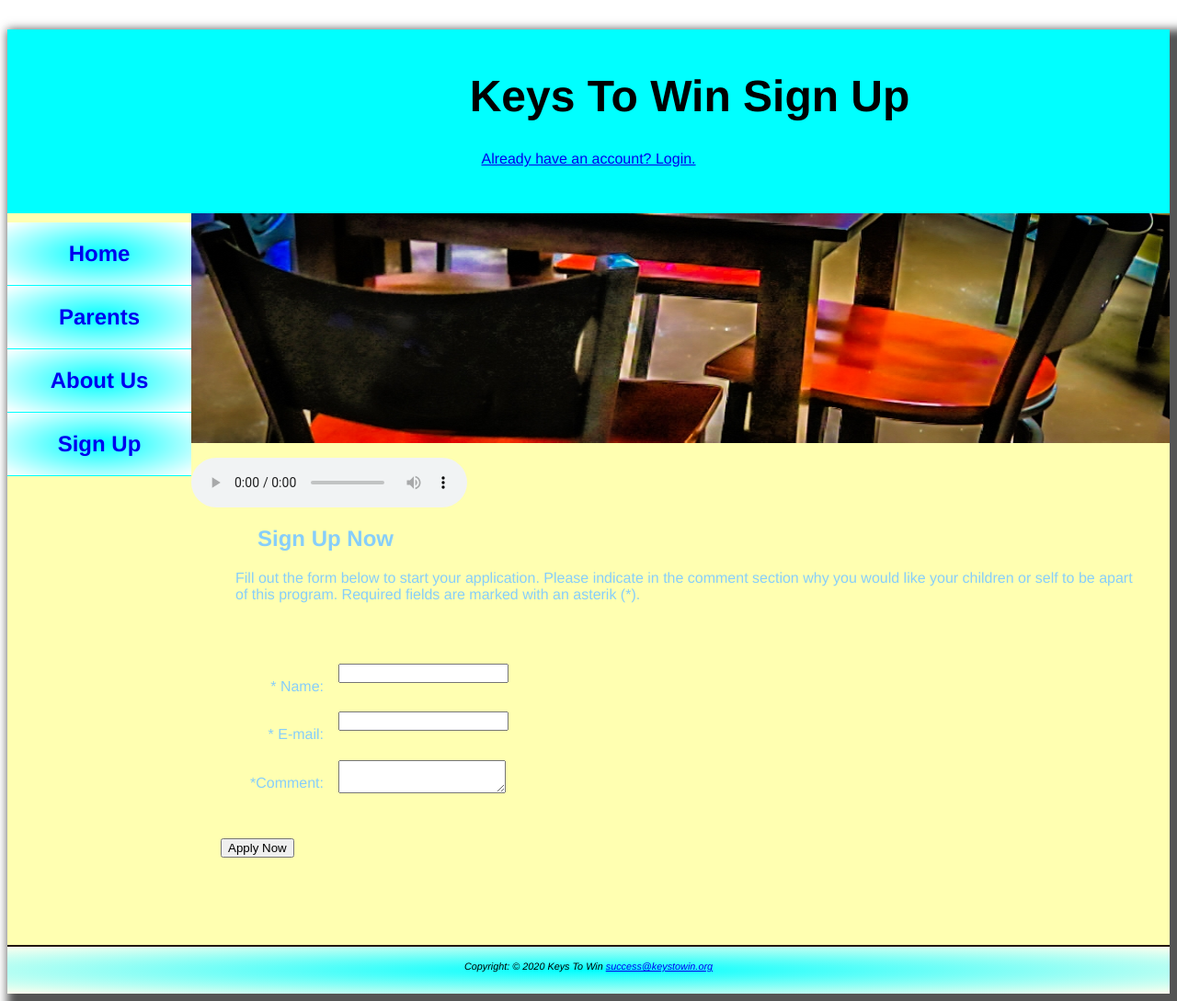
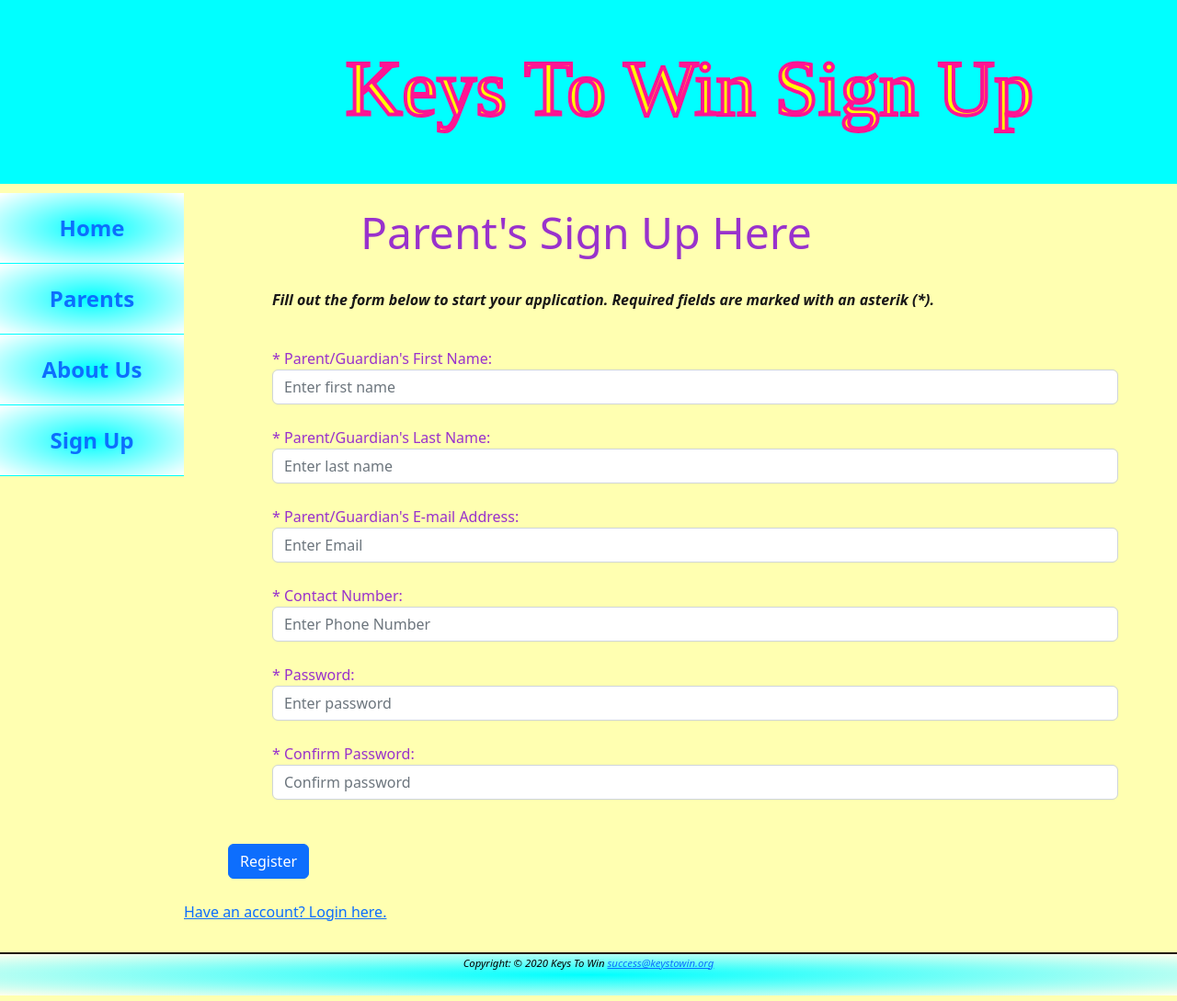
Before and after one commit to Shawna-Harris/ktw_git, a Flask app: page /sign_up in a window 1280 px wide. Shown: the whole page at 92% size. Run offline with Flask 2, Linux system fonts and the light colour scheme.

Commit message:
sign-up form login form

```diff
--- a/KTW/website/__init__.py
+++ b/KTW/website/__init__.py
@@ -1,8 +1,14 @@
 from flask import Flask
+from flask_sqlalchemy import SQLAlchemy
 
 #function to initiate flask
 def create_app():
     app = Flask(__name__)
+
+
+
+
+
 
     #secure cookies and session data for app
     app.config['SECRET_KEY']= 'pick pocket put a pickle in a puddle'
--- a/KTW/website/static/keystowin.css
+++ b/KTW/website/static/keystowin.css
@@ -23,7 +23,7 @@ header { background-color: cyan;
 #my_title{
 	color: yellow;
 	font-family: Goudy Old Style;
-	font-size: 96px;
+	font-size: 85px;
 	-webkit-text-stroke-width: 4px;
     -webkit-text-stroke-color: DeepPink;
 }
@@ -170,25 +170,10 @@ table { margin : auto;
 
 td, th {padding : 10px;
 }
-
-
 .altrow { background-color : #d2b48e;}
 
-form { padding : 2em }
-label{ float : left;
-       display : block;
-	   text-align  : right;
-	   width : 8em;
-	   padding : 1em;}
-
-input, textarea { display : block;
-                  margin-bottom : 1em;}
 
 #mySubmit { margin-left : 9.5em;}
 
-#herojobs { height : 250px;
-            background-image : url(herojobs.jpg);
-            background-size : 100% 100% ;}
-
 audio  { display : block;
         margin-top : 1em; }
--- a/KTW/website/templates/signup.html
+++ b/KTW/website/templates/signup.html
@@ -2,7 +2,12 @@
 <html lang="en">
 <head>
 <title>Keys To Win Sign Up</title>
-<link href="{{ url_for('static', filename ='keystowin.css')}}"  rel="stylesheet">
+<link href="{{ url_for('static', filename ='keystowin.css')}}" rel="stylesheet">
+<!-- CSS only -->
+<link href="https://cdn.jsdelivr.net/npm/bootstrap@5.2.0/dist/css/bootstrap.min.css" rel="stylesheet" integrity="sha384-gH2yIJqKdNHPEq0n4Mqa/HGKIhSkIHeL5AyhkYV8i59U5AR6csBvApHHNl/vI1Bx" crossorigin="anonymous">
+<!-- JavaScript Bundle with Popper -->
+<script src="https://cdn.jsdelivr.net/npm/bootstrap@5.2.0/dist/js/bootstrap.bundle.min.js" integrity="sha384-A3rJD856KowSb7dwlZdYEkO39Gagi7vIsF0jrRAoQmDKKtQBHUuLZ9AsSv4jD4Xa" crossorigin="anonymous"></script>
+
 <meta charset="utf-8">
 <meta name="viewport" content="width=device-width, initial-scale=1.0">
 <!--[if lt IE 9]>
@@ -13,8 +18,7 @@
 <body>
  <div id="wrapper">
 <header>
-<h1> Keys To Win Sign Up </h1>
-<a href="{{url_for('auth.login')}}">Already have an account? Login.</a>
+<h1 id ="my_title"> Keys To Win Sign Up </h1>
 </header>
 <nav>
 
@@ -30,32 +34,71 @@
 
    </nav>
 <main>
-<div id="herojobs"></div>
-<audio controls= "controls">
-       <source src= "DreamOn.mp3" type= "audio/mpeg">
-</audio>
-<h2>Sign Up Now</h2>
-<p> Fill out the form below to start your application.
-Please indicate in the comment section why you would like
-your children or self to be apart of this program.
+
+<div style="font-size: medium; color:darkorchid;"><br>
+<h2 style="font-size:xxx-large;">Parent's Sign Up Here</h2><br>
+<b><em><p style = "color: rgb(24, 23, 23);"> Fill out the form below to start your application.
 Required fields are marked with an asterik (*).
-</p><br>
+</p></em></b><br>
 
-<form id= "InputForm" method="post" action= "http://webdevbasics.net/scripts/javajam8.php">
- <label for= "myName" >* Name:</label>
- <input type= "text" name="myName" id="myName"
+<form id= "InputForm" method="post" >
+    <div class = "form-group">
+        <label for= "firstName" >* Parent/Guardian's First Name:</label>
+            <input
+                type= "text"
+                class="form-control"
+                name="firstName"
+                id="firstName"
+                placeholder= "Enter first name"
+                required= "required">
+                <br>
+        <label for= "firstName" >* Parent/Guardian's Last Name:</label>
+            <input
+                type= "text"
+                class="form-control"
+                name="lastName"
+                id="lastName"
+                placeholder= "Enter last name"
+                required= "required">
+                <br>
+        <label for= "myEmail">* Parent/Guardian's  E-mail Address:</label>
+            <input
+                type= "email"
+                class= "form-control"
+                name="myEmail"
+                id="myEmail"
+                placeholder= "Enter Email"
                 required= "required"> <br>
- <label for= "myEmail">* E-mail:</label>
- <input type= "email" name="myEmail" id="myEmail"
+        <label for= "myEmail">* Contact Number:</label>
+            <input
+                type= "phoneNumber"
+                class= "form-control"
+                name="phoneNum"
+                id="phoneNum"
+                placeholder= "Enter Phone Number"
                 required= "required"> <br>
- <label for= "Comment">*Comment:</label>
- <textarea name="myComment" id="myComment" rows="2" cols="20" required= "required"></textarea><br>
- <br>
- <input type="submit" value="Apply Now">
+
+        <label for= "password1">* Password:</label>
+            <input
+                type= "password"
+                class= "form-control"
+                name="password1"
+                id="password1"
+                placeholder= "Enter password"
+                required= "required"> <br>
+
+<label for= "password2">* Confirm Password:</label>
+    <input  type= "password"  class= "form-control"  name="password2"
+                    id="password2" placeholder= "Confirm password"
+                    required= "required"> <br>
+ </div>   <br>
+ <input type="submit"  class= "btn btn-primary" value="Register">
+
 </form>
-
+</div>
 <br>
 
+<a href="{{url_for('auth.login')}}">Have an account? Login here.</a>
 </main>
 
 <footer>
```
Also changed, not shown: KTW/website/templates/homepage.html (+28 -8 lines), KTW/website/templates/login.html (+41 -3 lines), KTW/database.db (added), KTW/website/templates/logout.html (line endings or trailing spaces). Lines whose indentation alone changed are shown as unchanged.
